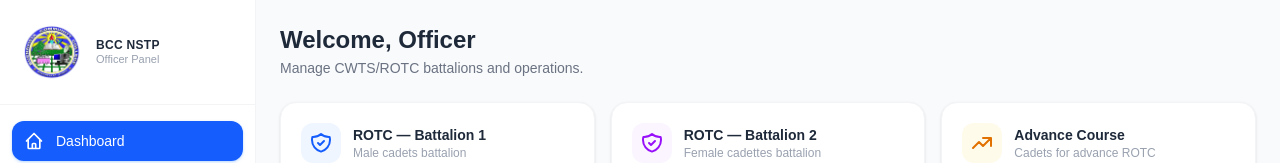
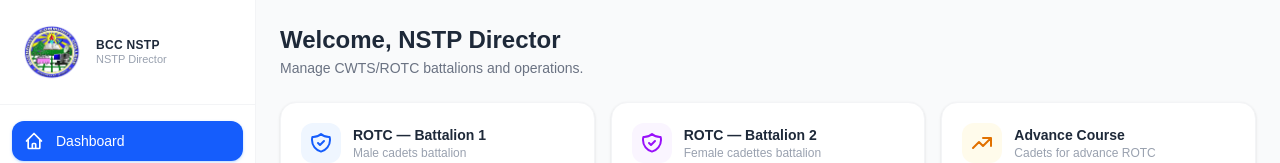
Before and after one commit to Shieunhe/bcc-rotc-cwts-geolocation-attendance, a Next.js app: page /officer/dashboard in a window 1280 px wide. Shown: the top 163 px of the page. Built offline with nearby package versions, Linux system fonts and the light colour scheme; no server answers; the database is empty.

Commit message:
do some fix

```diff
--- a/src/components/admin/shared/offenses/AdminOffenses.tsx
+++ b/src/components/admin/shared/offenses/AdminOffenses.tsx
@@ -43,7 +43,7 @@ export default function AdminOffenses({ program }: Props) {
   });
 
   const warningCount = allOffenses.filter((o) => o.offend === 1).length;
-  const settlementCount = allOffenses.filter((o) => o.offend >= 2).length;
+  const settlementCount = allOffenses.filter((o) => o.offend >= 2 && !o.settled).length;
 
   const themeColor = program === "ROTC" ? "blue" : "emerald";
 
@@ -109,7 +109,7 @@ export default function AdminOffenses({ program }: Props) {
             {([
               { value: "" as OffenseFilter, label: "All" },
               { value: "warning" as OffenseFilter, label: "Warning" },
-              { value: "settlement" as OffenseFilter, label: "Need for Settlement" },
+              { value: "settlement" as OffenseFilter, label: "Not following instructions" },
             ]).map((opt) => (
               <button
                 key={opt.value}
@@ -198,9 +198,9 @@ export default function AdminOffenses({ program }: Props) {
                         <td className="px-4 py-3 text-xs text-gray-500">{s?.course ?? "—"}</td>
                         <td className="px-4 py-3 text-center">
                           {isSettlement ? (
-                            <span className="inline-flex items-center gap-1.5 px-2.5 py-1 rounded-full text-[10px] font-bold uppercase tracking-wide bg-red-100 text-red-700 border border-red-200">
+                            <span className="inline-flex items-center gap-1.5 px-2.5 py-1 rounded-full text-[10px] font-bold uppercase tracking-wide bg-black-100 text-black-700 border border-red-200">
                               <span className="w-1.5 h-1.5 rounded-full bg-red-500" />
-                              Need for Settlement
+                              Not following instructions
                             </span>
                           ) : (
                             <span className="inline-flex items-center gap-1.5 px-2.5 py-1 rounded-full text-[10px] font-bold uppercase tracking-wide bg-amber-50 text-amber-600 border border-amber-200">
@@ -325,7 +325,7 @@ export default function AdminOffenses({ program }: Props) {
                   </div>
                   <div>
                     <p className="text-xs font-bold text-gray-800">Offense Detail</p>
-                    <p className="text-[11px] text-gray-400 mt-0.5">{isSettlement ? "Need for Settlement" : "Warning"}</p>
+                    <p className="text-[11px] text-gray-400 mt-0.5">{isSettlement ? "Not following instructions" : "Warning"}</p>
                   </div>
                 </div>
                 <button
--- a/src/components/officer/Officer.tsx
+++ b/src/components/officer/Officer.tsx
@@ -34,7 +34,7 @@ export default function Officer() {
 
         <main className="flex-1 overflow-y-auto p-4 sm:p-6">
           <div className="mb-6">
-            <h1 className="text-xl sm:text-2xl font-bold text-gray-800">Welcome, Officer</h1>
+            <h1 className="text-xl sm:text-2xl font-bold text-gray-800">Welcome, NSTP Director</h1>
             <p className="text-sm text-gray-500 mt-0.5">
               Manage CWTS/ROTC battalions and operations.
             </p>
--- a/src/components/officer/OfficerSidebarItems.tsx
+++ b/src/components/officer/OfficerSidebarItems.tsx
@@ -145,7 +145,7 @@ export default function OfficerSidebarItems({ isOpen, onClose }: OfficerSidebarP
       onClose={onClose}
       navItems={navItems}
       title="BCC NSTP"
-      subtitle="Officer Panel"
+      subtitle="NSTP Director"
     />
   );
 }
--- a/src/components/officer/create-attendance/OfficerCreateAttendance.tsx
+++ b/src/components/officer/create-attendance/OfficerCreateAttendance.tsx
@@ -262,7 +262,7 @@ export default function OfficerCreateAttendance() {
           <div>
             <h1 className="text-xl sm:text-2xl font-bold text-gray-800">Create Attendance</h1>
             <p className="text-sm text-gray-500 mt-0.5">
-              Set up MI attendance sessions for ROTC, CWTS, or Advance Course.
+              Set up MI attendance sessions for ROTC, CWTS, and Advance Course.
             </p>
           </div>
         </div>
```
